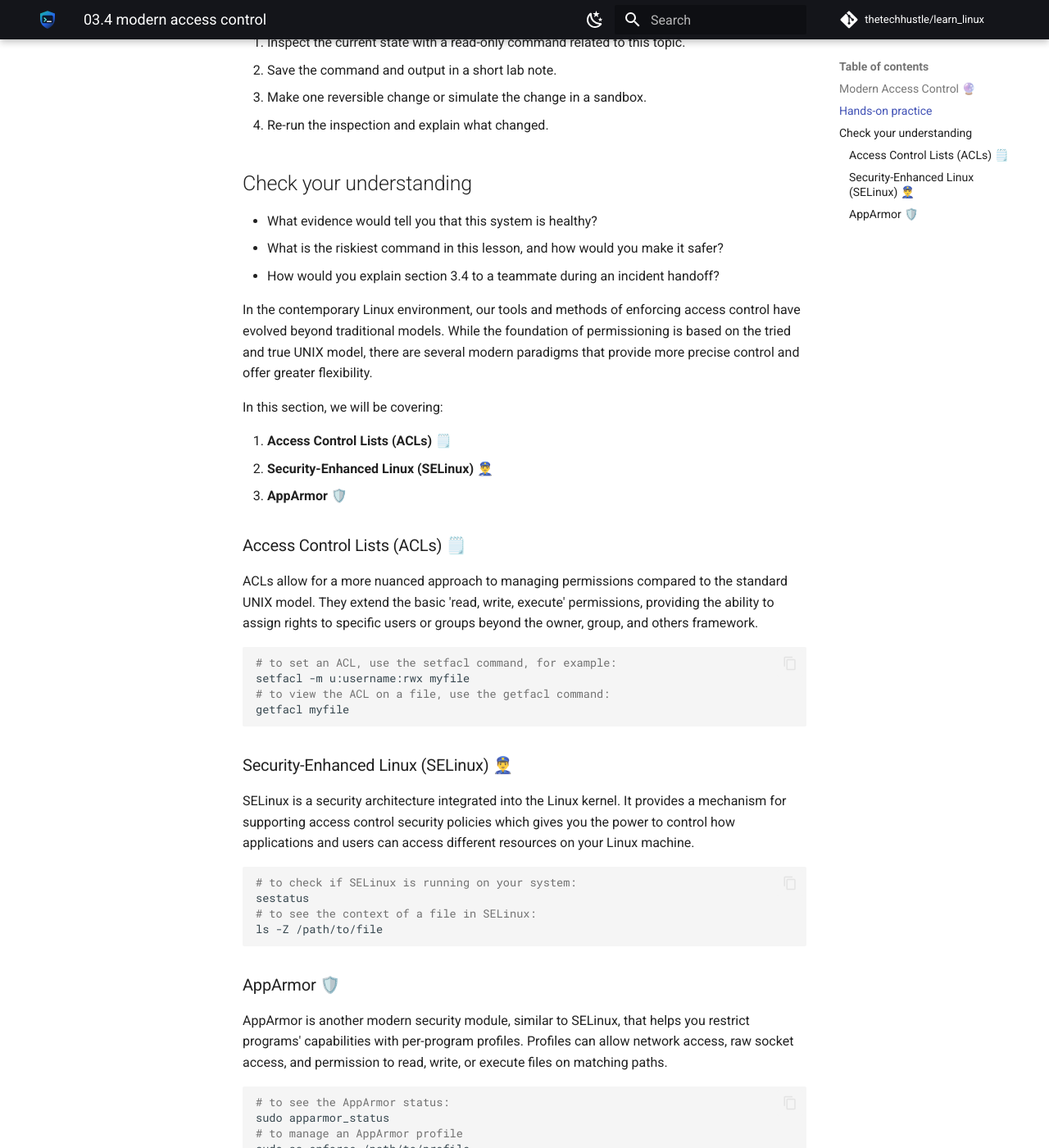
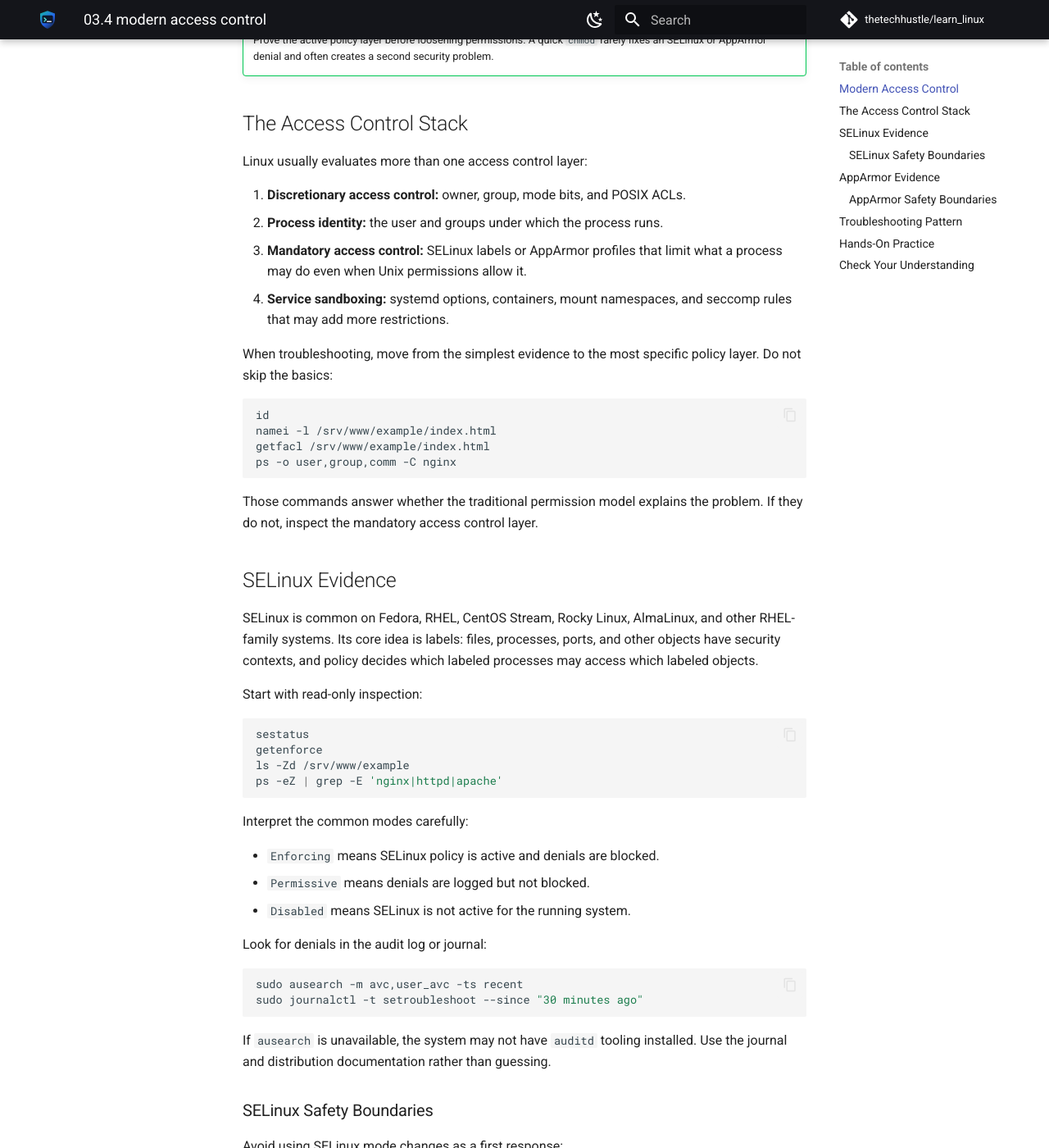
Before and after one commit to thetechhustle/learn_linux, an MkDocs documentation site: the page built from docs/lessons/03_access_control_and_rootly_powers/03.4_modern_access_control.md, in a window 1280 px wide and 1400 px high, scrolled down 767 px. Shown: the whole window at 82% size. Built offline with MkDocs 1.6.1 and Material for MkDocs 9.7.7, drawn with Linux system fonts in a browser that asks for light colours; comment, search, counter and statistics services are not loaded; some of the changed text lies outside the part shown.

Commit message:
Improve Chapter 03 modern access control lesson (#18)
Co-authored-by: Jules Ai <jules@Juless-Air.ts.net lan>

````diff
--- a/docs/lessons/03_access_control_and_rootly_powers/03.4_modern_access_control.md
+++ b/docs/lessons/03_access_control_and_rootly_powers/03.4_modern_access_control.md
@@ -1,73 +1,207 @@
-## Modern Access Control 🔮
+## Modern Access Control
 
-
+Modern Linux access control adds policy checks around the Unix permissions and
+ACLs you already inspected earlier in this chapter. The important operational
+shift is that `ls -l` can say a file is writable while SELinux or AppArmor still
+blocks a process from writing it. Treat those systems as an additional evidence
+layer, not as a replacement for ownership, mode bits, groups, or ACLs.
 
 !!! abstract "What you will learn"
-    - Explain where **Modern Access Control 🔮** fits in day-to-day Linux operations.
-    - Use current Linux tooling to inspect, change, and verify the relevant system behavior.
-    - Connect the concept to a real operational scenario: a shared server where a contractor needs temporary access.
+    - Explain the difference between discretionary access control and mandatory access control.
+    - Collect read-only evidence for SELinux and AppArmor state.
+    - Recognize when a denial is caused by policy rather than Unix mode bits.
+    - Make temporary, reversible policy changes only in an approved lab or maintenance window.
 
 !!! example "Field story"
-    Imagine a shared server where a contractor needs temporary access. Your job is not to memorize a command; it is to build a short evidence trail, choose a low-risk change, and prove whether the system improved.
+    A web application deploys cleanly, the files are owned by the right user, and
+    the service still cannot read its content directory. Before changing file
+    modes or running the service as root, you need to check whether a mandatory
+    access control policy is denying the access.
 
 !!! success "Operator principle"
-    Grant the smallest useful permission, then verify it from the user's point of view.
+    Prove the active policy layer before loosening permissions. A quick `chmod`
+    rarely fixes an SELinux or AppArmor denial and often creates a second
+    security problem.
 
-## Hands-on practice
+## The Access Control Stack
 
-Run these on a disposable VM, container, or lab machine unless the lesson explicitly says otherwise.
+Linux usually evaluates more than one access control layer:
 
-1. Inspect the current state with a read-only command related to this topic.
-2. Save the command and output in a short lab note.
-3. Make one reversible change or simulate the change in a sandbox.
-4. Re-run the inspection and explain what changed.
+1. **Discretionary access control:** owner, group, mode bits, and POSIX ACLs.
+2. **Process identity:** the user and groups under which the process runs.
+3. **Mandatory access control:** SELinux labels or AppArmor profiles that limit
+   what a process may do even when Unix permissions allow it.
+4. **Service sandboxing:** systemd options, containers, mount namespaces, and
+   seccomp rules that may add more restrictions.
 
-## Check your understanding
-
-- What evidence would tell you that this system is healthy?
-- What is the riskiest command in this lesson, and how would you make it safer?
-- How would you explain section 3.4 to a teammate during an incident handoff?
-
-
-In the contemporary Linux environment, our tools and methods of enforcing access control have evolved beyond traditional models. While the foundation of permissioning is based on the tried and true UNIX model, there are several modern paradigms that provide more precise control and offer greater flexibility.
-
-In this section, we will be covering:
-
-1. **Access Control Lists (ACLs)** 🗒️
-2. **Security-Enhanced Linux (SELinux)** 👮‍♂️
-3. **AppArmor** 🛡️
-
-### Access Control Lists (ACLs) 🗒️
-
-ACLs allow for a more nuanced approach to managing permissions compared to the standard UNIX model. They extend the basic 'read, write, execute' permissions, providing the ability to assign rights to specific users or groups beyond the owner, group, and others framework.
+When troubleshooting, move from the simplest evidence to the most specific
+policy layer. Do not skip the basics:
 
 ```bash
-# to set an ACL, use the setfacl command, for example:
-setfacl -m u:username:rwx myfile
-# to view the ACL on a file, use the getfacl command:
-getfacl myfile
+id
+namei -l /srv/www/example/index.html
+getfacl /srv/www/example/index.html
+ps -o user,group,comm -C nginx
 ```
 
-### Security-Enhanced Linux (SELinux) 👮‍♂️
+Those commands answer whether the traditional permission model explains the
+problem. If they do not, inspect the mandatory access control layer.
 
-SELinux is a security architecture integrated into the Linux kernel. It provides a mechanism for supporting access control security policies which gives you the power to control how applications and users can access different resources on your Linux machine.
+## SELinux Evidence
+
+SELinux is common on Fedora, RHEL, CentOS Stream, Rocky Linux, AlmaLinux, and
+other RHEL-family systems. Its core idea is labels: files, processes, ports, and
+other objects have security contexts, and policy decides which labeled processes
+may access which labeled objects.
+
+Start with read-only inspection:
 
 ```bash
-# to check if SELinux is running on your system:
 sestatus
-# to see the context of a file in SELinux:
-ls -Z /path/to/file
+getenforce
+ls -Zd /srv/www/example
+ps -eZ | grep -E 'nginx|httpd|apache'
 ```
 
-### AppArmor 🛡️
+Interpret the common modes carefully:
 
-AppArmor is another modern security module, similar to SELinux, that helps you restrict programs' capabilities with per-program profiles. Profiles can allow network access, raw socket access, and permission to read, write, or execute files on matching paths.
+- `Enforcing` means SELinux policy is active and denials are blocked.
+- `Permissive` means denials are logged but not blocked.
+- `Disabled` means SELinux is not active for the running system.
+
+Look for denials in the audit log or journal:
 
 ```bash
-# to see the AppArmor status:
-sudo apparmor_status
-# to manage an AppArmor profile
-sudo aa-enforce /path/to/profile
+sudo ausearch -m avc,user_avc -ts recent
+sudo journalctl -t setroubleshoot --since "30 minutes ago"
 ```
 
-With these modern systems, you can build secure environments that are more flexible and tailored to your specific application needs. Keep an open mindset; these are just tools and each of them has its place for a specific task. Always put your security hat on and analyze which one suits best for your use case. 💪🎩🔐🐧
+If `ausearch` is unavailable, the system may not have `auditd` tooling installed.
+Use the journal and distribution documentation rather than guessing.
+
+### SELinux Safety Boundaries
+
+Avoid using SELinux mode changes as a first response:
+
+```bash
+sudo setenforce 0
+```
+
+That command switches SELinux from enforcing to permissive until the next boot.
+It can help prove that SELinux is involved, but it also reduces protection for
+the whole host. Use it only in a lab, a disposable VM, or an approved
+maintenance window with a rollback note.
+
+Prefer narrow, reversible evidence and fixes:
+
+```bash
+# Inspect a directory label.
+ls -Zd /srv/www/example
+
+# Restore default labels when the packaged policy already knows the path.
+sudo restorecon -Rv /srv/www/example
+
+# Review custom local label rules before adding more.
+sudo semanage fcontext -l | grep '/srv/www'
+```
+
+Do not paste random `audit2allow` output into production policy. Generated policy
+may permit exactly what an attacker or broken application attempted. Read the
+denial, understand the service boundary, and make the smallest approved policy
+change.
+
+## AppArmor Evidence
+
+AppArmor is common on Ubuntu, Debian, SUSE, and some container-focused systems.
+It uses named profiles that describe what a program may access, usually by path.
+
+Start with status and profile evidence:
+
+```bash
+sudo apparmor_status
+ps auxZ 2>/dev/null | head
+ls /etc/apparmor.d/
+```
+
+Common AppArmor modes are:
+
+- `enforce`: policy is active and blocks denied actions.
+- `complain`: denials are logged but not blocked.
+- `unconfined`: no AppArmor profile confines that process.
+
+Look for denials in the kernel log or journal:
+
+```bash
+sudo journalctl -k --since "30 minutes ago" | grep -i apparmor
+sudo dmesg | grep -i apparmor
+```
+
+### AppArmor Safety Boundaries
+
+Profile mode changes are narrower than disabling the whole framework, but they
+still change security behavior. Make the target explicit:
+
+```bash
+# Put one profile into complain mode while testing.
+sudo aa-complain /etc/apparmor.d/usr.sbin.nginx
+
+# Return the profile to enforcing mode.
+sudo aa-enforce /etc/apparmor.d/usr.sbin.nginx
+```
+
+Before changing a profile on a shared system, record the profile name, affected
+service, reason for the change, and rollback command. If the service is
+internet-facing, prefer a lab reproduction before changing production policy.
+
+## Troubleshooting Pattern
+
+Use this sequence when a service reports `Permission denied` but the Unix mode
+bits look correct:
+
+1. Confirm the process identity with `ps`, `systemctl status`, or service logs.
+2. Inspect the path one component at a time with `namei -l`.
+3. Check ACLs with `getfacl`.
+4. Identify the mandatory access control framework with `sestatus`,
+   `getenforce`, or `apparmor_status`.
+5. Search recent denials in the audit log, kernel log, or journal.
+6. Test the narrowest reversible change in a lab or maintenance window.
+7. Document what changed and how to roll it back.
+
+## Hands-On Practice
+
+Run this lab on a disposable VM. Use a distribution that ships either SELinux or
+AppArmor by default.
+
+1. Identify the active access control framework:
+
+   ```bash
+   command -v sestatus && sestatus
+   command -v apparmor_status && sudo apparmor_status
+   ```
+
+2. Choose one confined service, such as `nginx`, `httpd`, or `sshd`, and collect
+   read-only evidence:
+
+   ```bash
+   systemctl status nginx --no-pager
+   ps -eo user,group,label,comm 2>/dev/null | grep nginx || true
+   journalctl -u nginx --since "30 minutes ago" --no-pager
+   ```
+
+3. Record the service account, policy mode, profile or label evidence, and one
+   rollback command you would use if a policy test went wrong.
+4. In the lab only, put the selected profile or framework into a non-blocking
+   mode, confirm the new mode, then immediately restore enforcement.
+5. Write a three-line incident handoff that says what was denied, what evidence
+   proved the policy layer was involved, and what permanent fix still needs
+   review.
+
+## Check Your Understanding
+
+- Why can `chmod 777` fail to fix an application access problem on a system with
+  SELinux or AppArmor?
+- What evidence distinguishes an SELinux denial from an AppArmor denial?
+- When is permissive or complain mode useful, and why is it unsafe as a
+  permanent fix?
+- What should you document before changing a mandatory access control profile on
+  a production host?
````
